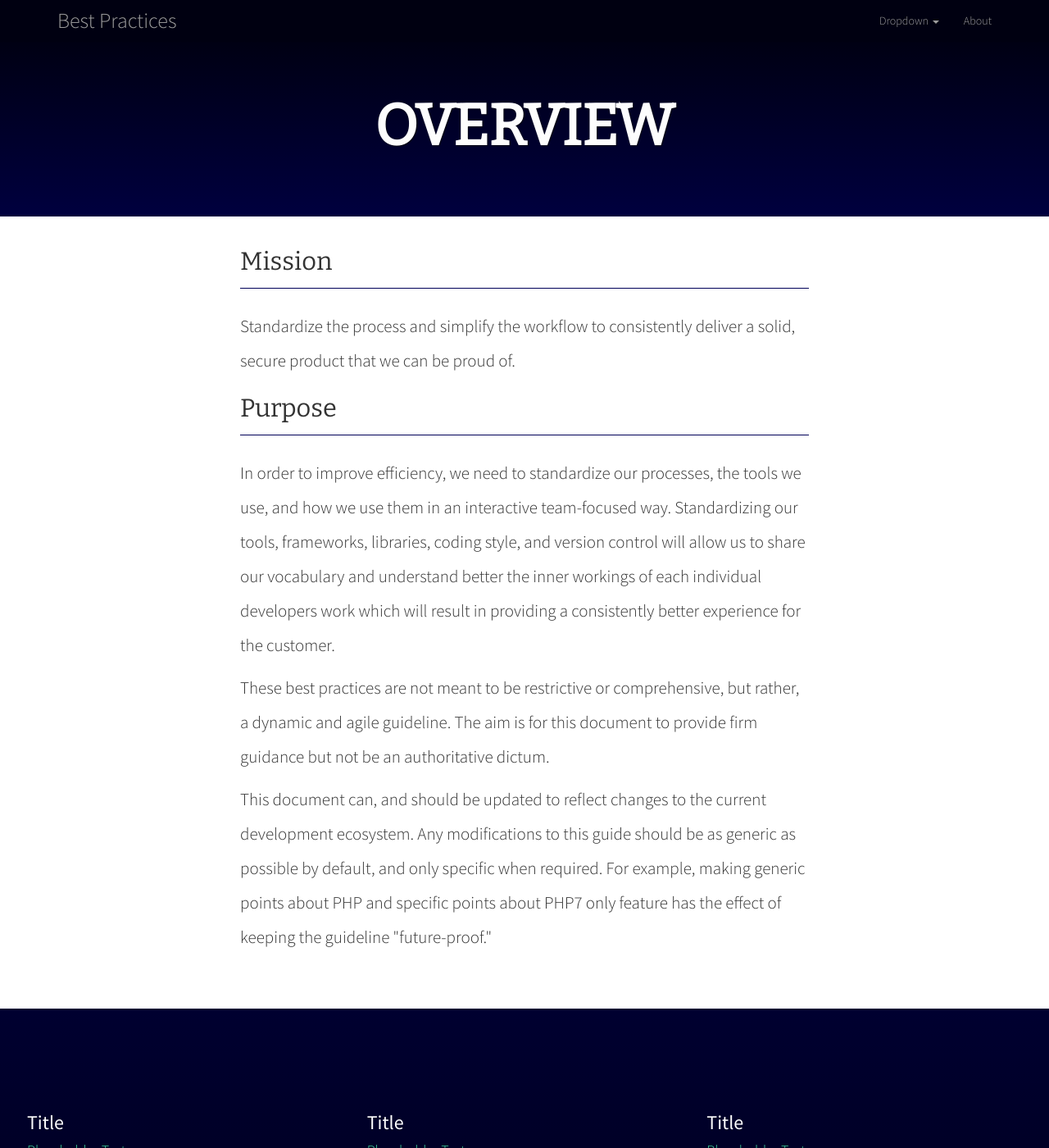
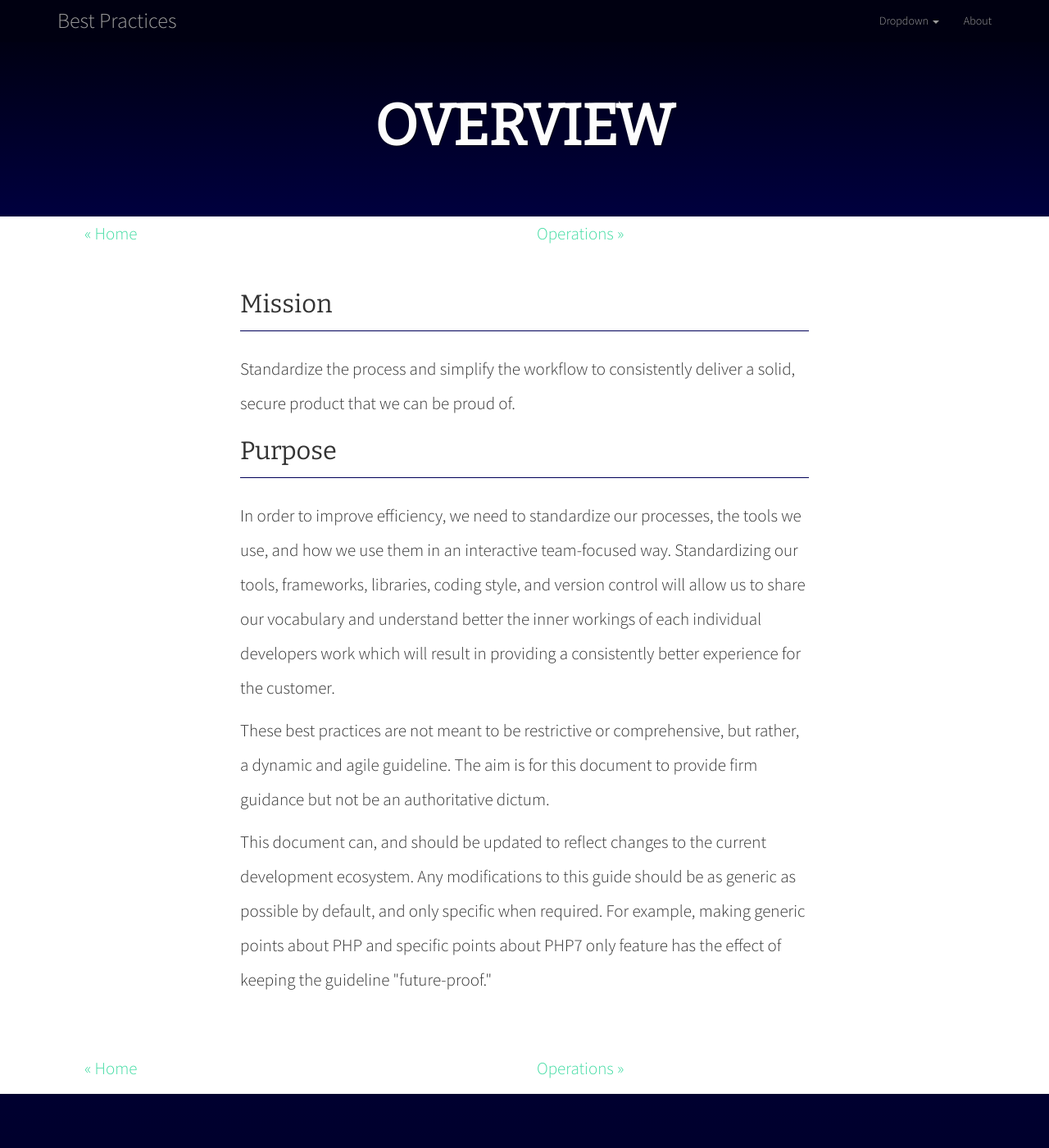
Before and after one commit to wdbp/wdbp.github.io, a Jekyll site: the page built from overview/index.html, in a window 1280 px wide and 1400 px high. Shown: the whole window at 82% size. Built offline with Jekyll 4.4.1, drawn with Linux system fonts in a browser that asks for light colours; nearby versions of some CDN libraries; library files that are not in the unit come from our copies.

Commit message:
Adds navigator above and below content in the default layout. Fixes the content item to title change on toc links

```diff
--- a/_includes/sections/toc.html
+++ b/_includes/sections/toc.html
@@ -8,7 +8,7 @@
 
                 {% for content in site.data.contents %}
                 <div class="col">
-                <h3 class="text-shadow-dark"><a href="/{{ content.url }}">{{ content.item }}</a></h3>
+                <h3 class="text-shadow-dark"><a href="/{{ content.url }}">{{ content.title }}</a></h3>
 
                     {% if content.bookmarks %}
                     <ul class="toc-list">
--- a/_layouts/default.html
+++ b/_layouts/default.html
@@ -7,11 +7,13 @@
 
     {% include menus/main_navigation.html %}
     {% include framing/header.html %}
+    {% include sections/navigator.html %}
 
     <div class="page-content">
       {{ content }}
     </div>
 
+    {% include sections/navigator.html %}
     {% include framing/footer.html %}
 
     </body>
```
